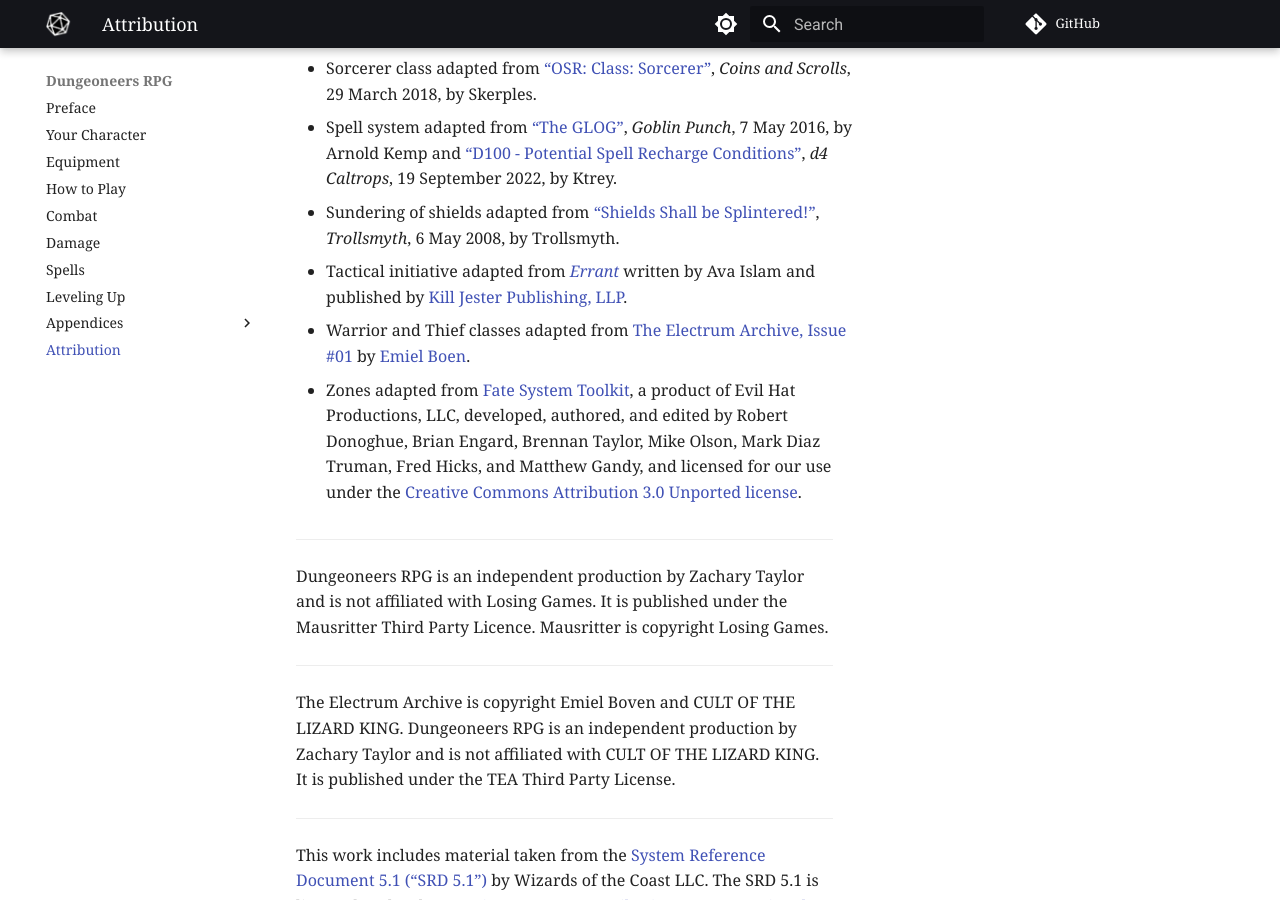
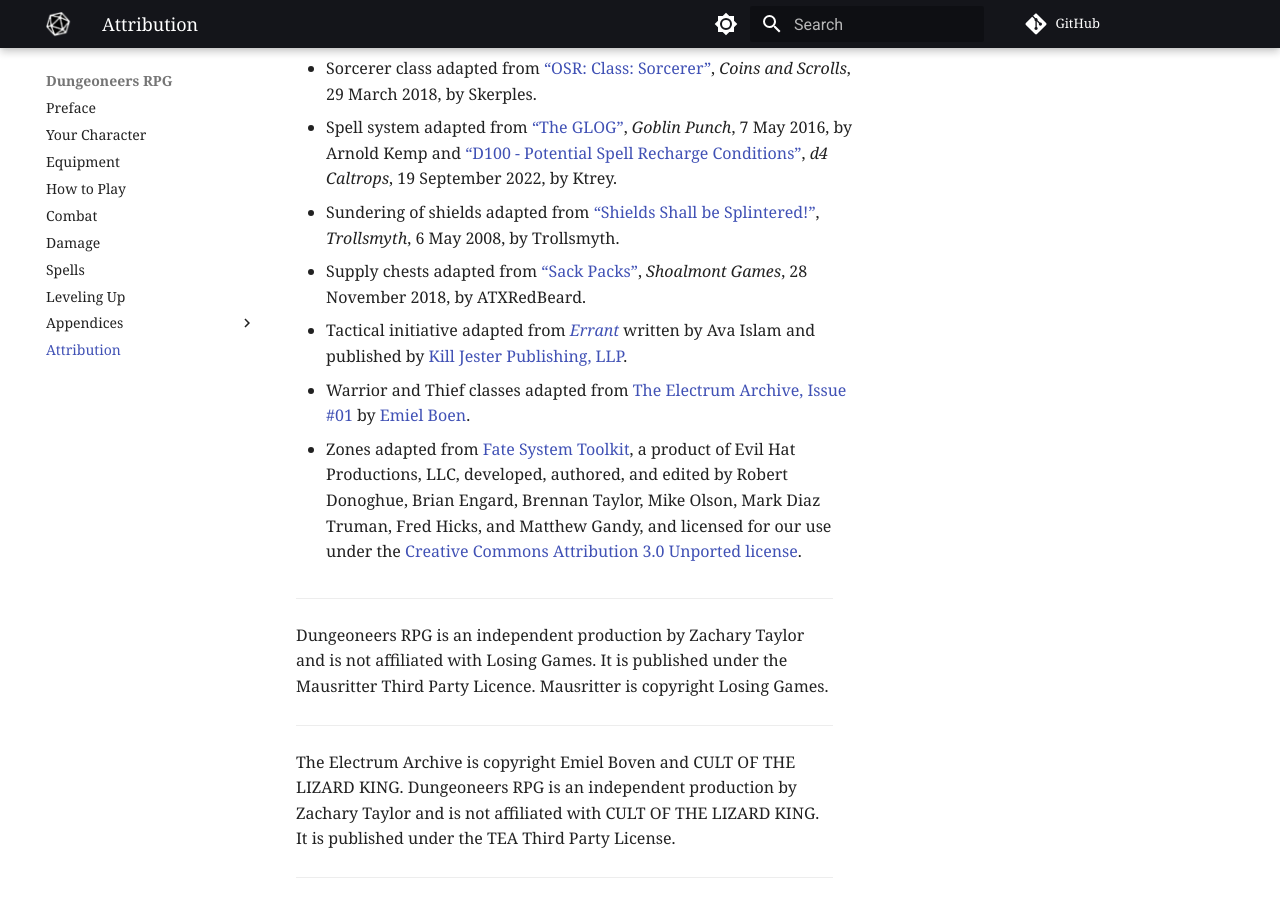
Before and after one commit to joemoose/dungeoneers.d20, an MkDocs documentation site: the page built from docs/attribution.md, in a window 1280 px wide and 900 px high, scrolled down 613 px. Built offline with MkDocs 1.6.1 and Material for MkDocs 9.7.7, drawn with Linux system fonts in a browser that asks for light colours; comment, search, counter and statistics services are not loaded.

Commit message:
Update attribution.md

```diff
--- a/docs/attribution.md
+++ b/docs/attribution.md
@@ -20,6 +20,8 @@
 
 - Sundering of shields adapted from [“Shields Shall be Splintered!”](https://trollsmyth.blogspot.com/2008/05/shields-shall-be-splintered.html), *Trollsmyth*, 6 May 2008, by Trollsmyth.
 
+- Supply chests adapted from [“Sack Packs”](https://shoalmontgames.com/2018/11/28/sack-pack/), *Shoalmont Games*, 28 November 2018, by ATXRedBeard.
+
 - Tactical initiative adapted from [*Errant*](https://www.drivethrurpg.com/product/413739/Errant-No-Art-Edition) written by Ava Islam and published by [Kill Jester Publishing, LLP](https://www.killjester.com/).
 
 - Warrior and Thief classes adapted from [The Electrum Archive, Issue #01](https://emielboven.itch.io/tea-01) by [Emiel Boen](https://www.electrumarchive.com).
```
